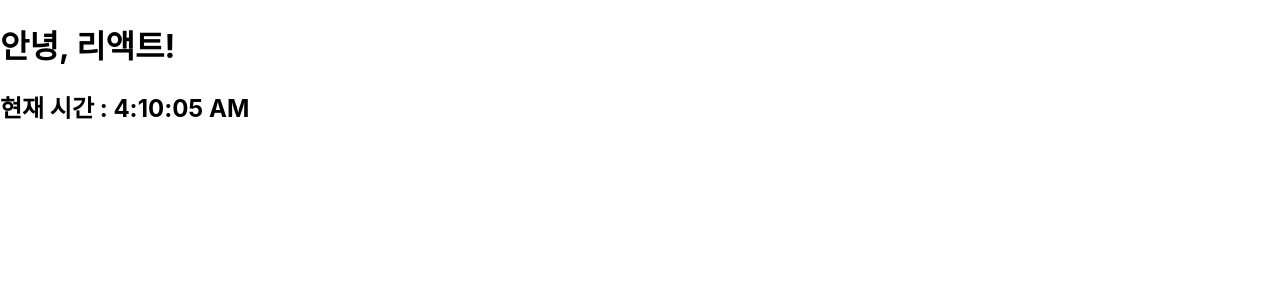
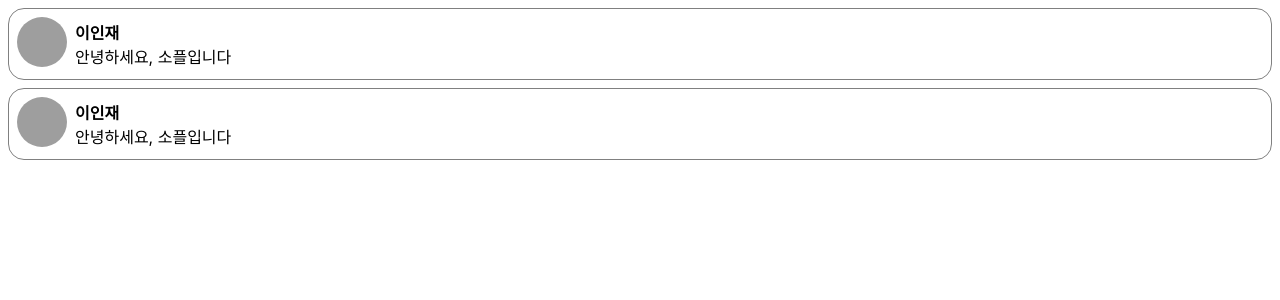
Before and after one commit to minwoo915/23-react1, a React (Create React App) app: page / in a window 1280 px wide. Shown: the top 300 px of the page. Built offline with nearby package versions, Linux system fonts and the light colour scheme; grey boxes are pictures that could not be loaded.

Commit message:
Add CommentList
컴포넌트 추가

```diff
--- a/src/chapter_05/Comment.jsx
+++ b/src/chapter_05/Comment.jsx
@@ -1,9 +1,52 @@
 import React from "react";
+
+const styles = {
+    wrapper: {
+        margin: 8,
+        padding: 8,
+        display: "flex",
+        flexDirection: "row",
+        border: "1px solid grey",
+        borderRadius: 16,
+    },
+    imageContainer: {},
+    image: {
+        width: 50,
+        height: 50,
+        borderRadius: 25,
+    },
+    contentContainer: {
+        marginLeft: 8,
+        display: "flex",
+        flexDirection: "column",
+        justifyContent: "center",
+    },
+    nameText: {
+        color: "black",
+        fontSize: 16,
+        fontWeight: "bold",
+    },
+    commentText: {
+        color: "black",
+        fontSize: 16,
+    },
+  };
 
 function Comment(props) {
     return (
-        <div>
-            <h1>내가 만든 첫 컴포넌트.</h1>
+        <div style={styles.wrapper}>
+            <div style={styles.imageContainer}>
+                <img
+                    src="https://upload.wikimedia.org/wikipedia/commons/8/89/Portrait_Placeholder.png"
+                    alt="프로필 이미지"
+                    style={styles.image}
+                />
+            </div>
+
+            <div style={styles.contentContainer}>
+                <span style={styles.nameText}>{props.name}</span>
+                <span style={styles.commentText}>{props.Comment}</span>
+            </div>
         </div>
     );
 }
--- /dev/null
+++ b/src/chapter_05/CommentList.jsx
@@ -0,0 +1,13 @@
+import React from "react";
+import Comment from "./Comment";
+
+function CommentList(props) {
+    return (
+        <div>
+            <Comment name={"이인재"} Comment={"안녕하세요, 소플입니다"}/>
+            <Comment name={"이인재"} Comment={"안녕하세요, 소플입니다"}/>
+        </div>
+    )
+}
+
+export default CommentList;
--- a/src/index.js
+++ b/src/index.js
@@ -6,15 +6,15 @@
 
 import Library from './chapter_03/Library';
 import Clock from './chapter_04/Clock';
+import CommentList from './chapter_05/CommentList';
 
-setInterval(() => {
+
   const root = ReactDOM.createRoot(document.getElementById('root'));
   root.render(
     <React.StrictMode>
-      <Clock />
+      <CommentList />
     </React.StrictMode>
   );
-}, 1000);
 
 
 // If you want to start measuring performance in your app, pass a function
```
